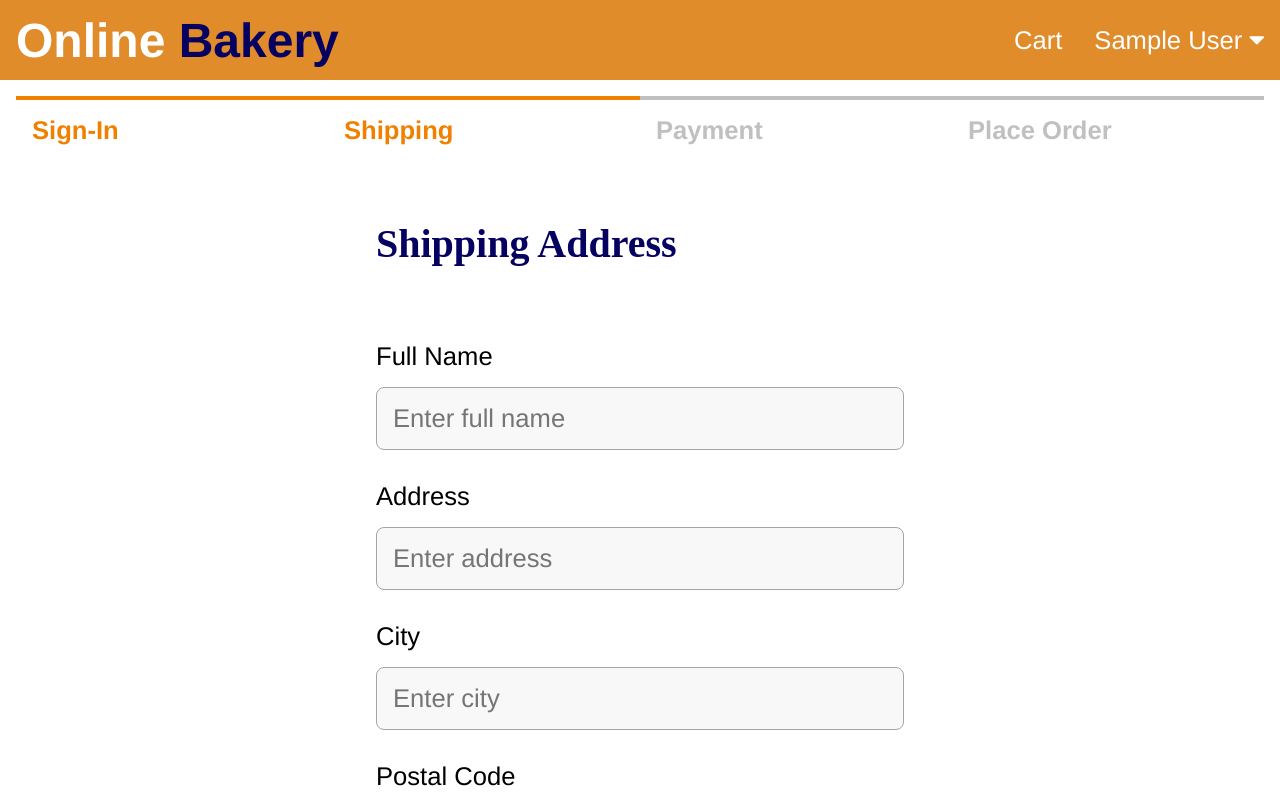
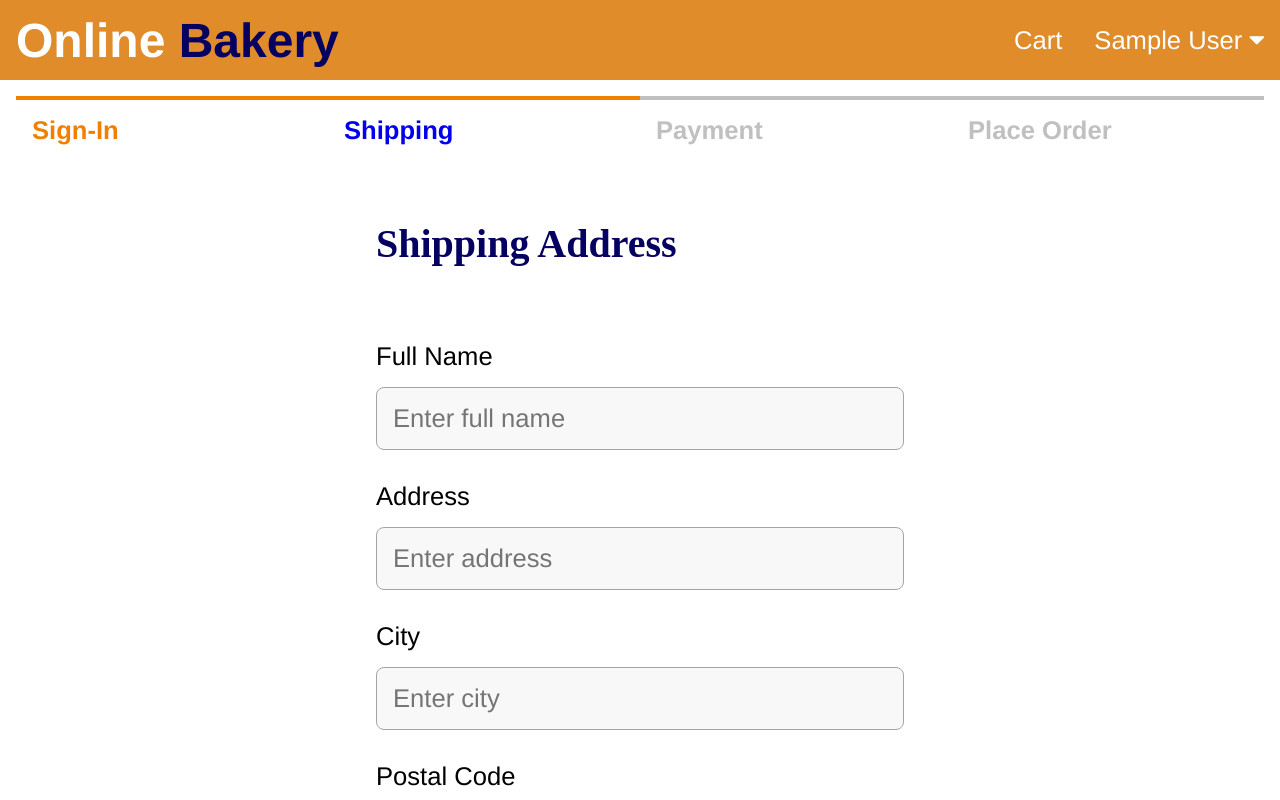
Before and after one commit to hafizwasi/fyp-project, a React (Create React App) app in the folder frontend/: page /shipping in a window 1280 px wide. Shown: the top 800 px of the page. Built offline with nearby package versions, Linux system fonts and the light colour scheme; sample sign-in values are in the browser's storage.

Commit message:
Implement sign in action updated

```diff
--- a/frontend/src/components/CheckoutSteps.js
+++ b/frontend/src/components/CheckoutSteps.js
@@ -4,7 +4,9 @@ export default function CheckoutSteps(props) {
   return (
     <div className="row checkout-steps">
       <div className={props.step1 ? 'active' : ''}>Sign-In</div>
-      <div className={props.step2 ? 'active' : ''}>Shipping</div>
+      <div className={props.step2 ? 'active' : ''}><a href="/shipping">
+            Shipping
+            </a></div>
       <div className={props.step3 ? 'active' : ''}>Payment</div>
       <div className={props.step4 ? 'active' : ''}>Place Order</div>
     </div>
```
